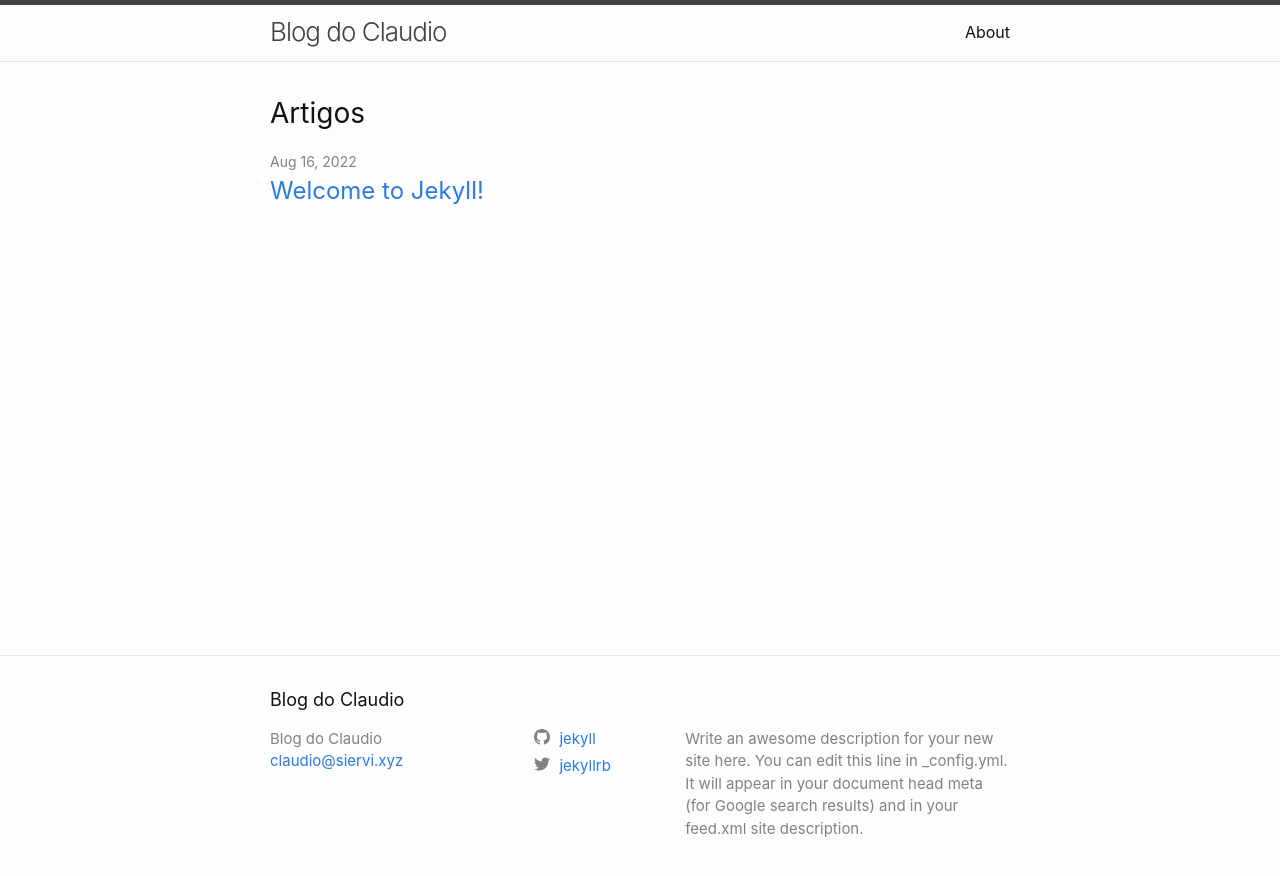
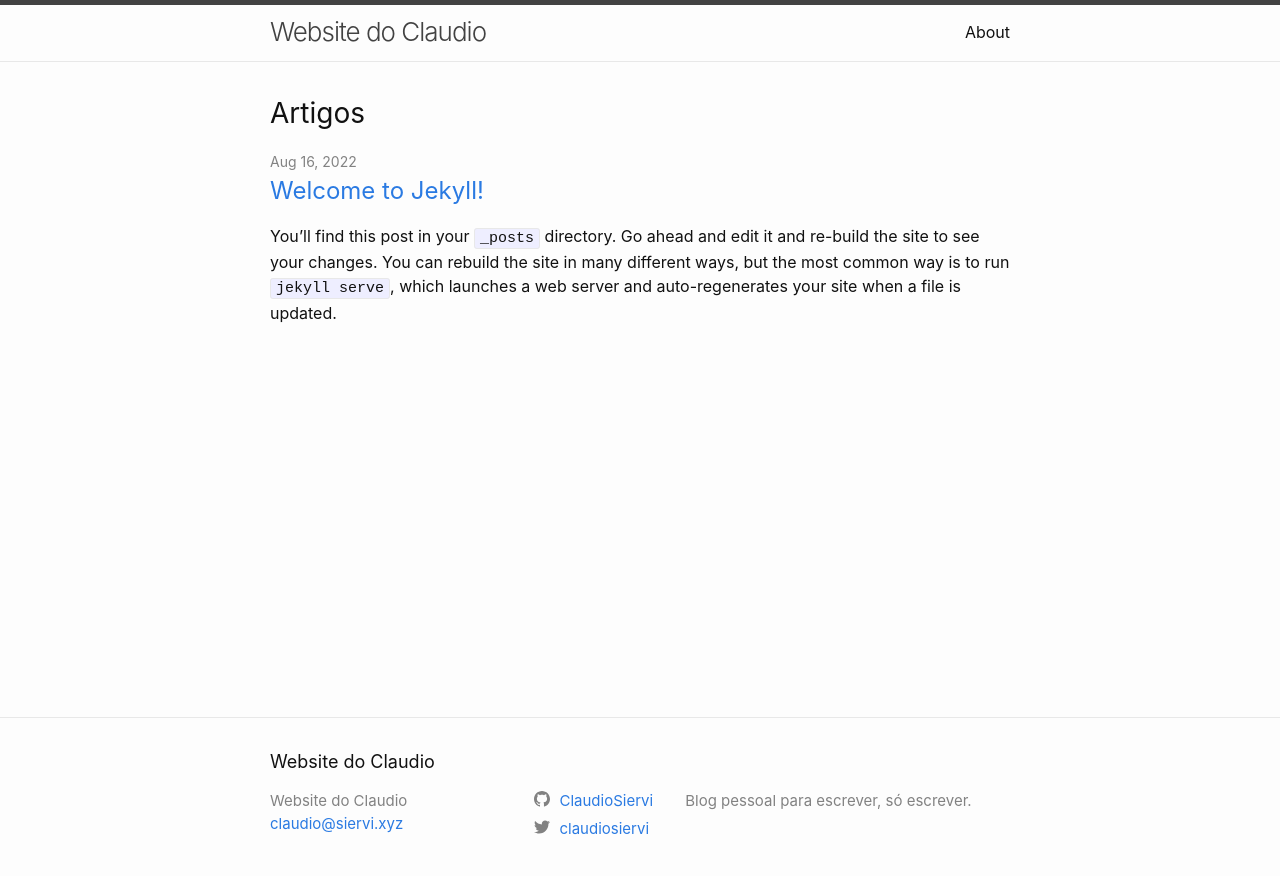
Before and after one commit to ClaudioSiervi/personal-website, a Jekyll site: the page built from index.markdown, in a window 1280 px wide. Shown: the top 876 px of the page. Built offline with Jekyll 4.4.1, drawn with Linux system fonts in a browser that asks for light colours.

Commit message:
feat/update blog infos

```diff
--- a/_config.yml
+++ b/_config.yml
@@ -18,16 +18,19 @@
 # You can create any custom variable you would like, and they will be accessible
 # in the templates via {{ site.myvariable }}.
 
-title: Blog do Claudio
+title: Website do Claudio
 email: claudio@siervi.xyz
 description: >- # this means to ignore newlines until "baseurl:"
-  Write an awesome description for your new site here. You can edit this
-  line in _config.yml. It will appear in your document head meta (for
-  Google search results) and in your feed.xml site description.
+  Blog pessoal para escrever, só escrever.
+
+
 baseurl: "/personal-website" # the subpath of your site, e.g. /blog
 url: "https://claudiosiervi.github.io" # the base hostname & protocol for your site, e.g. http://example.com
-twitter_username: jekyllrb
-github_username:  jekyll
+twitter_username: claudiosiervi
+github_username:  ClaudioSiervi
+
+
+show_excerpts: true
 
 # Build settings
 plugins:
```
